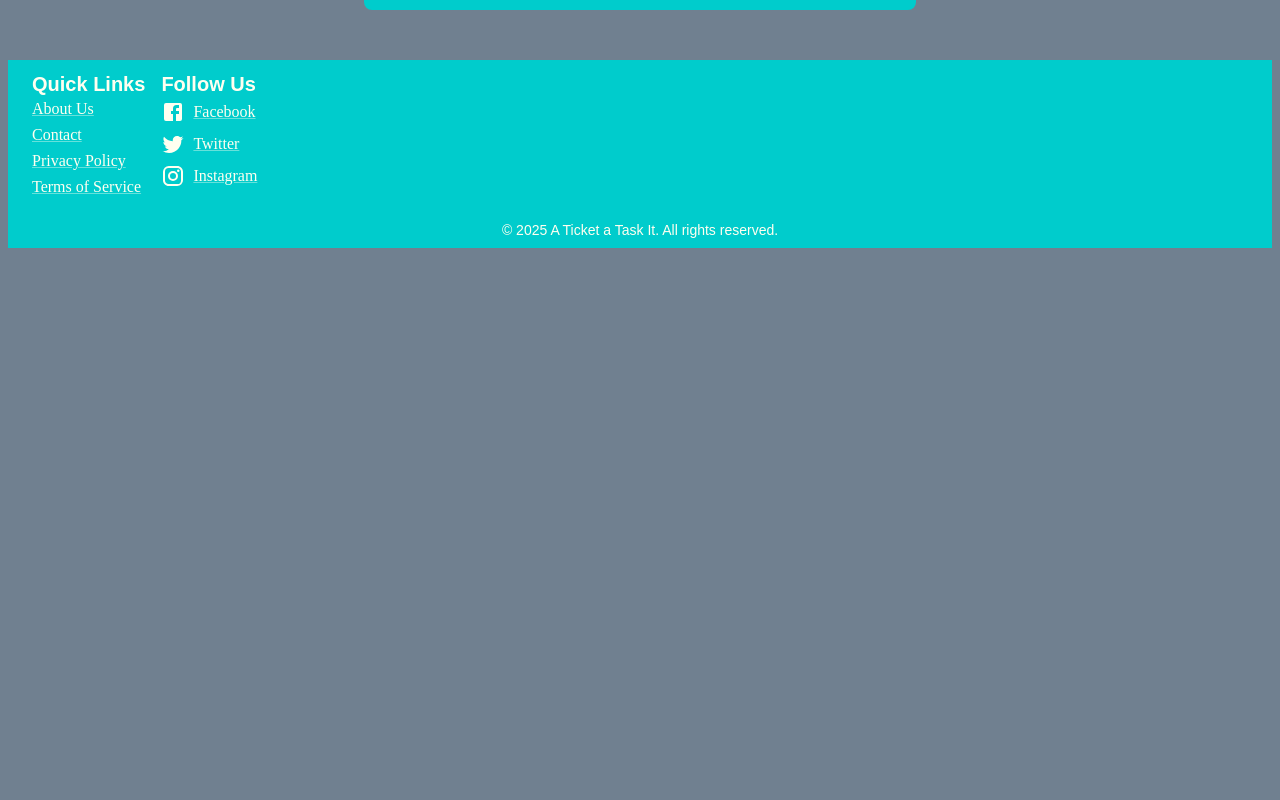
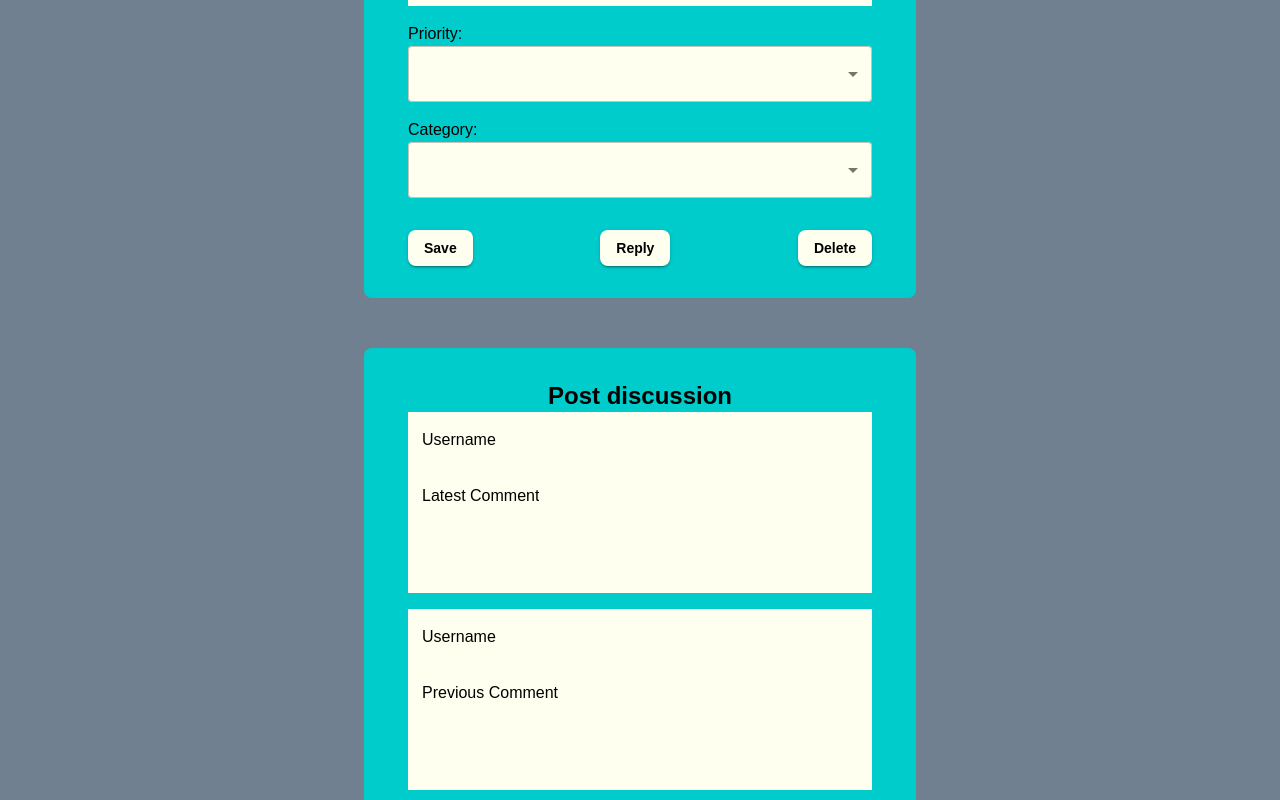
Before and after one commit to LukeZHar/MERN-Wizards-T3A2-B, a React (Vite) app: page /edit-post in a window 1280 px wide. Shown: the part 560-1360 px from the top of the page. Before the commit the page ends 816 px from the top, so only its background shows below. Built offline with nearby package versions, Linux system fonts and the light colour scheme.

Commit message:
feat: added post discussion and priority field, category field and reply button styling - field function code not completed

```diff
--- a/src/frontend/pages/PostEdit.jsx
+++ b/src/frontend/pages/PostEdit.jsx
@@ -1,8 +1,8 @@
 import React, {useEffect, useState} from 'react';
 import { useNavigate, useParams } from 'react-router-dom';
 import { usePosts } from '../contexts/PostContext';
-import { TextField, Button, Typography, Container, Box } from "@mui/material";
-
+import { TextField, Button, Typography, Container, Box, MenuItem, Select } from "@mui/material";
+import brandLogo from "../assets/ProductIcon.png"
 import { useSnackbar } from "../contexts/SnackbarContext";
 
 
@@ -56,6 +56,7 @@ export default function PostEdit () {
                     justifyContent: 'center',
                     marginTop: '100px', // Centered with margin above
                 }}>
+                    <img src={brandLogo} alt="Logo" style={{ display: 'block', margin: '0 auto', width: '20%', maxWidth: '200px', borderRadius: '50%' }} />
              <Typography variant="h5">Update Post Details</Typography>
              <form onSubmit={ handleSubmit }>
                 <TextField
@@ -78,17 +79,111 @@ export default function PostEdit () {
                         onChange={handleChange}
                         sx={{ marginBottom: 2, backgroundColor: "#fffff0" }}
                                     />
+                                     {/* Priority label */}
+                    <Typography variant="body1">Priority:</Typography>
+                    <Select
+                        fullWidth
+                        name="priority"
+                        value={post.priority}
+                        onChange={handleChange}
+                        sx={{ marginBottom: 2, backgroundColor: "#fffff0" }}
+                    >
+                        <MenuItem value="Low">Low</MenuItem>
+                        <MenuItem value="Medium">Medium</MenuItem>
+                        <MenuItem value="High">High</MenuItem>
+                    </Select>
+
+                    {/* Category: */}
+                    <Typography variant="body1">Category:</Typography>
+                    <Select
+                        fullWidth
+                        name="category"
+                        value={post.category}
+                        onChange={handleChange}
+                        sx={{ marginBottom: 2, backgroundColor: "#fffff0" }}
+                    >
+                        <MenuItem value="Option 1">Option 1</MenuItem>
+                        <MenuItem value="Option 2">Option 2</MenuItem>
+                        <MenuItem value="Option 3">Option 3</MenuItem>
+                        <MenuItem value="Option 4">Option 4</MenuItem>
+                    </Select>
+
                 {/* Buttons */}
                 <Box sx={{ display: "flex", justifyContent: "space-between", marginTop: 2 }}>
                    <Button variant="contained" color="secondary" onClick={handleChange}>
                                             Save
                     </Button>
+
+                   <Button variant="contained" color="secondary" onClick={handleChange}>
+                                            Reply
+                    </Button>
+
                     <Button variant="contained" color="primary" type="delete">
                                             Delete
                     </Button>
                 </Box>
             </form>
              </Box>
+             <Box sx={{
+                    bgcolor: '#00cccc', // Background color of the container
+                    borderRadius: 2,
+                    padding: 4,
+                    display: 'flex',
+                    flexDirection: 'column',
+                    alignItems: 'center',
+                    justifyContent: 'center',
+                    marginTop: '50px', // Centered with margin above
+                }}>
+
+             <Typography variant="h5">Post discussion</Typography>
+             <form onSubmit={ handleSubmit }>
+                <TextField
+                     fullWidth
+                     label="Username"
+                     name="title"
+                     variant="outlined"
+                     value={post.title}
+                     onChange={handleChange}
+                       sx={{ marginBottom: 0, backgroundColor: "#fffff0" }}
+                                    />
+                <TextField
+                        fullWidth
+                        label="Latest Comment"
+                        name="comment"
+                        variant="outlined"
+                        multiline
+                        rows={4}
+                        value={post.content}
+                        onChange={handleChange}
+                        sx={{ marginBottom: 2, backgroundColor: "#fffff0" }}
+                                    />
+                </form>
+                                   <form onSubmit={ handleSubmit }>
+                <TextField
+                     fullWidth
+                     label="Username"
+                     name="title"
+                     variant="outlined"
+                     value={post.title}
+                     onChange={handleChange}
+                       sx={{ marginBottom: 0, backgroundColor: "#fffff0" }}
+                                    />
+                <TextField
+                        fullWidth
+                        label="Previous Comment"
+                        name="comment"
+                        variant="outlined"
+                        multiline
+                        rows={4}
+                        value={post.content}
+                        onChange={handleChange}
+                        sx={{ marginBottom: 2, backgroundColor: "#fffff0" }}
+                                    />
+
+
+            </form>
+             </Box>
         </Container>
+
     );
 }
```
Lines whose indentation alone changed are shown as unchanged.
